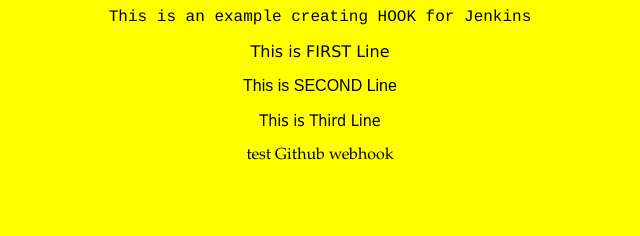
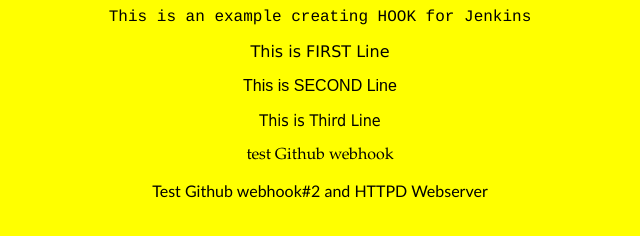
Before and after one commit to vadimmazhar/2nd-awsjks-githubhook-proj, a plain HTML site: page index.html in a window 1280 px wide. Shown: the whole page, without its empty margins (320-960 px from the left). Drawn offline with Linux system fonts and the light colour scheme.

Commit message:
-c5- add 1 line / test Github webhook #2  and webserver

```diff
--- a/index.html
+++ b/index.html
@@ -9,5 +9,6 @@
     <p style="font-family:arial;">This is SECOND Line</p>
     <p style="font-family:Tahoma;">This is Third Line</p>
     <p style="font-family:Garamond;"> test Github webhook </p>
+    <p style="font-family:Trebuchet MS;"> Test Github webhook#2 and HTTPD Webserver </p>
   </body>
 </html>
```
